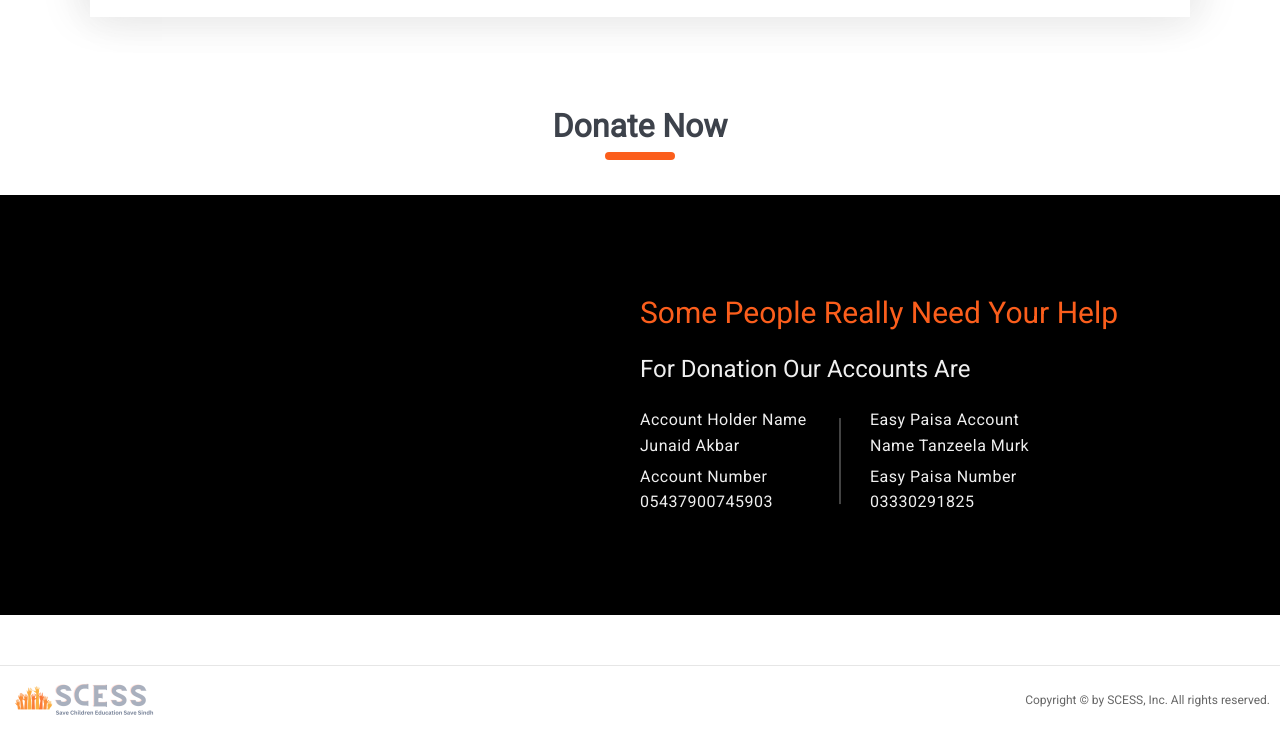
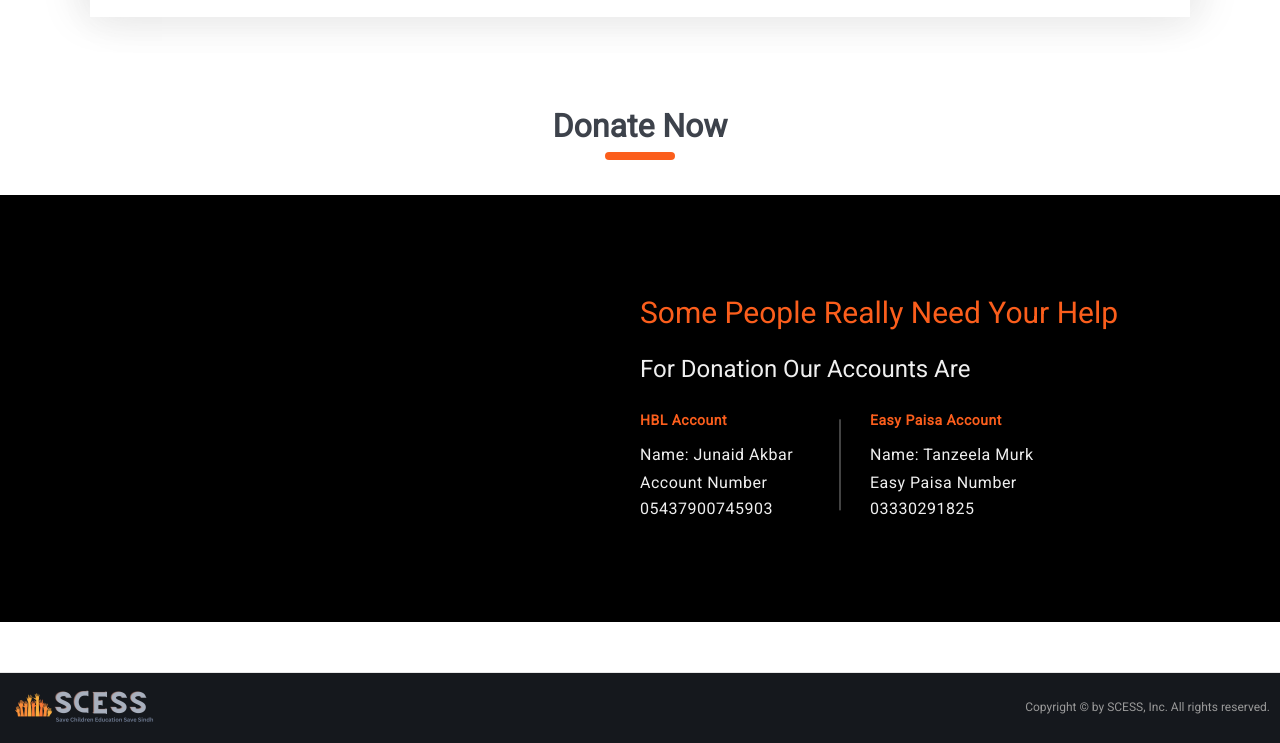
Before and after one commit to BilalJ0khio/SCESS, a plain HTML site: page index.html in a window 1280 px wide. Shown: the part 3083-3826 px from the top of the page. Drawn offline with nearby package versions, Linux system fonts and the light colour scheme.

Commit message:
hbl done

```diff
--- a/index.html
+++ b/index.html
@@ -25,11 +25,11 @@
       rel="stylesheet"
     />
 
-    <link rel="icon" type="image/x-icon" href="S-favicon.png" />
+    <link rel="icon" type="image/x-icon" href="orange-main.png" />
     <link
       rel="apple-touch-icon"
       type="image/x-icon"
-      href="apple-touch-icon.png"
+      href="apple-touch-org.png"
     />
     <link rel="manifest" href="manifest.webmanifest" />
 
@@ -416,8 +416,8 @@
                   <div class="line"></div>
                   <div class="bank-account">
                     <div class="owner-name cta-margin">
-                      <span>Account holder name</span>
-                      <span>Junaid Akbar</span>
+                      <span class="color-orange">HBL Account</span> <br />
+                      <span> Name: Junaid Akbar</span>
                     </div>
                     <div class="owner-account-number">
                       <span>Account Number</span>
@@ -427,8 +427,9 @@
                   <!--  -->
                   <div class="easy-paisa-account">
                     <div class="owner-name cta-margin">
-                      <span>Easy Paisa Account Name</span>
-                      <span>Tanzeela Murk</span>
+                      <span class="color-orange">Easy Paisa Account</span>
+                      <br />
+                      <span>Name: Tanzeela Murk</span>
                     </div>
                     <div class="owner-account-number">
                       <span>Easy Paisa Number</span>
--- a/style.css
+++ b/style.css
@@ -661,6 +661,14 @@ video:focus {
   width: fit-content;
 }
 
+.color-orange {
+  color: #fb5e1c !important;
+  font-size: 1.4rem;
+  font-weight: bold;
+  margin-bottom: 1rem !important;
+  display: inline-block;
+}
+
 .easy-paisa-account {
   margin-left: 2rem;
 }
@@ -686,11 +694,12 @@ video:focus {
 }
 
 .cta-margin {
-  margin-bottom: 0.5rem;
+  margin-bottom: 0.3rem;
 }
 
 .footer-section {
   border-top: 1px solid hsl(0, 0%, 90%);
+  background-color: #15181d;
   padding: 1rem;
 }
 
@@ -704,7 +713,7 @@ video:focus {
 
 .copywrite {
   font-size: 1.2rem;
-  color: #666;
+  color: #999;
   /* max-width: 200px; */
   line-height: 1.6;
 }
```
Also changed, not shown: andriod-192-favicon.png (added), apple-touch-org.png (added), manifest.webmanifest, orange-favicon.png (added), orange-main.png (added), 1 other file.
